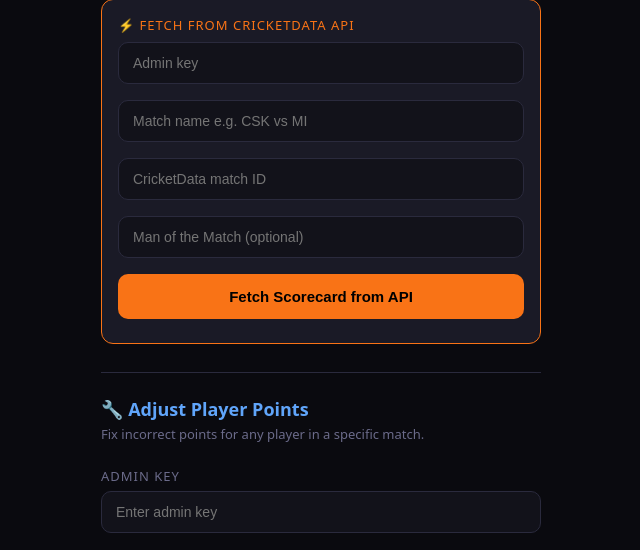
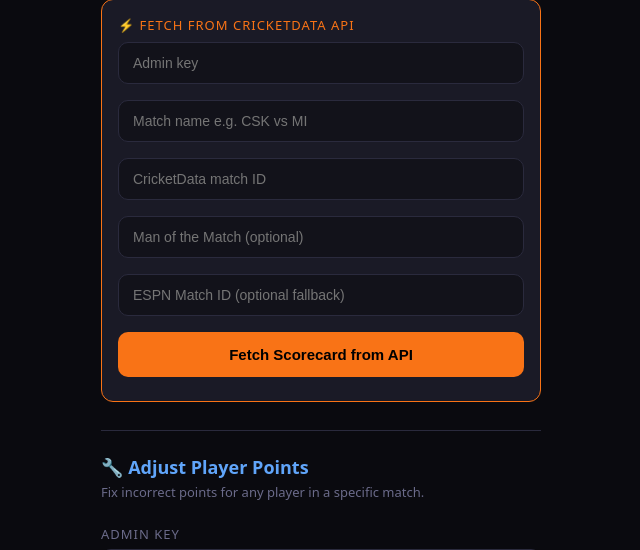
Before and after one commit to NiharM1227/yeh-main-kar-leta-hun-backend, a Flask app: page /admin in a window 1280 px wide. Shown: the part 100-650 px from the top of the page, without its empty margins (319-959 px from the left). Run offline with Flask 3, Linux system fonts and the light colour scheme; data that the repository does not hold is empty; some libraries are stand-ins or nearby versions.

Commit message:
Update admin.html

```diff
--- a/templates/admin.html
+++ b/templates/admin.html
@@ -39,6 +39,7 @@
   <input type="text" id="api-match-name" placeholder="Match name e.g. CSK vs MI">
   <input type="text" id="api-match-id" placeholder="CricketData match ID">
   <input type="text" id="api-mom-player" placeholder="Man of the Match (optional)">
+  <input type="text" id="api-espn-id" placeholder="ESPN Match ID (optional fallback)">
   <button class="btn" id="api-fetch-btn" onclick="fetchFromAPI()" style="margin-bottom:8px">Fetch Scorecard from API</button>
   <div class="result" id="api-result" style="margin-top:12px;display:none;"></div>
 </div>
@@ -64,10 +65,11 @@ async function fetchFromAPI() {
   resultEl.innerHTML = '⏳ Fetching scorecard from CricketData...';
 
   try {
-    const res = await fetch('/api/fetch-scorecard', {
+    const espnId = document.getElementById('api-espn-id').value.trim();
+  const res = await fetch('/api/fetch-scorecard', {
       method: 'POST',
       headers: { 'X-Admin-Key': key, 'Content-Type': 'application/json' },
-      body: JSON.stringify({ match_name: matchName, match_id: matchId, mom_player: momPlayer })
+      body: JSON.stringify({ match_name: matchName, match_id: matchId, mom_player: momPlayer, espn_match_id: espnId })
     });
     const data = await res.json();
     btn.disabled = false;
```
